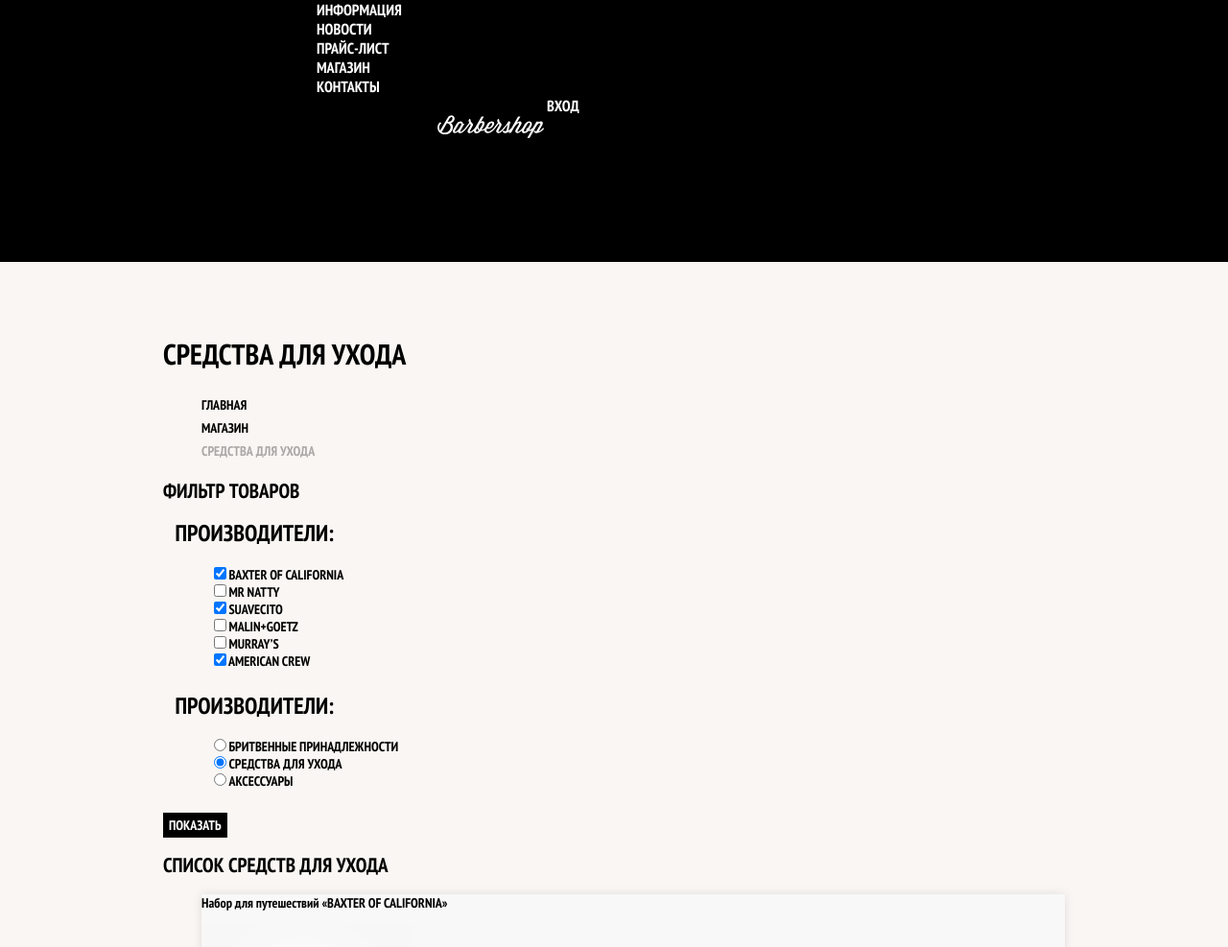
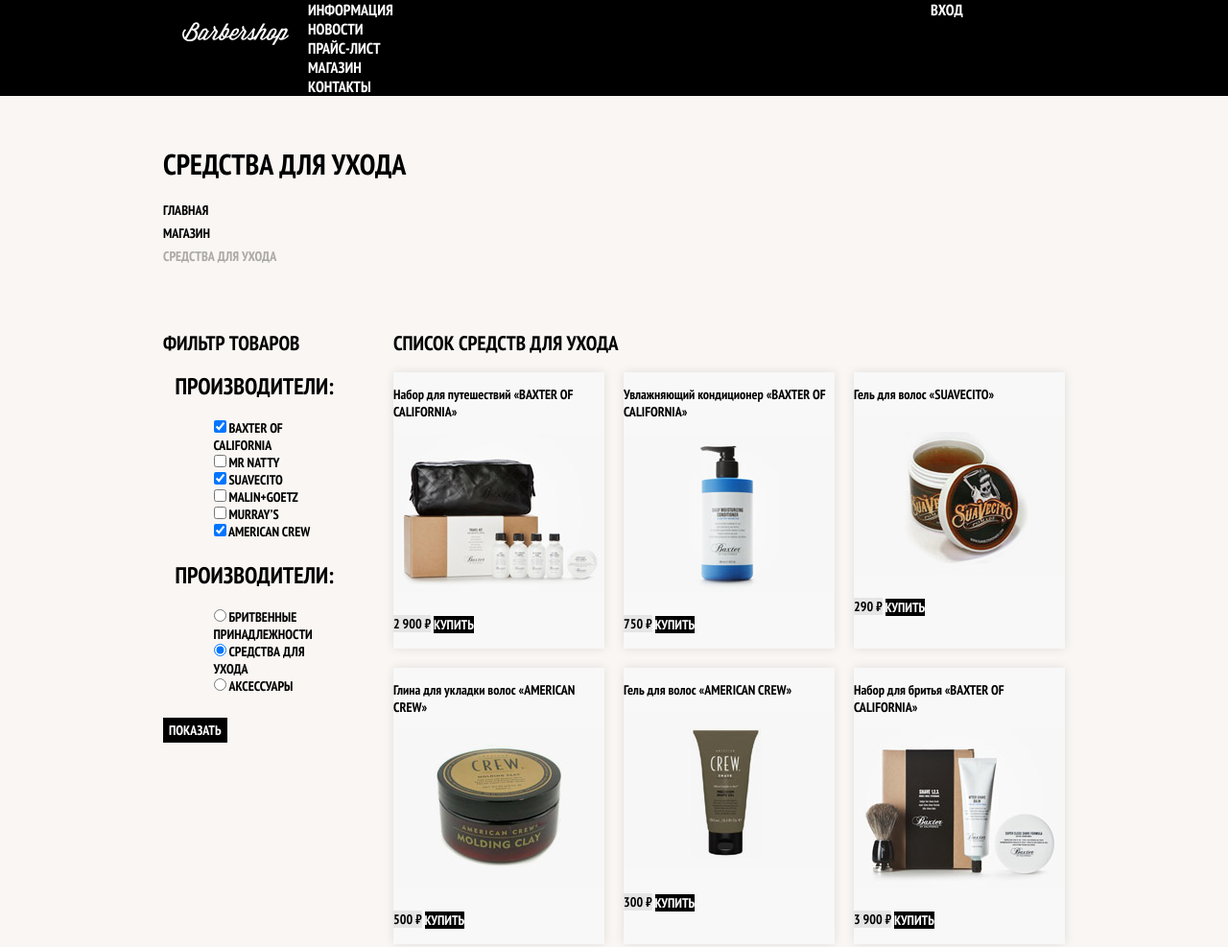
Before and after one commit to nikitadnet/barbershop, a plain HTML site: page catalog.html in a window 1280 px wide. Shown: the top 987 px of the page at 96% size. Drawn offline with Linux system fonts and the light colour scheme.

Commit message:
Добавляет сетку для станицы каталога

```diff
--- a/catalog.html
+++ b/catalog.html
@@ -11,7 +11,7 @@
 </head>
 <body class="inner-page">
   <header class="main-header">
-    <nav class="main-navigation">
+    <nav class="main-navigation container">
       <a href="index.html" class="main-header-logo">
         <img src="img/logo.svg" alt="Логотип барбершопа «Бородинский»" width="111" height="24">
       </a>
@@ -46,6 +46,7 @@
       <li><a href="#">Магазин</a></li>
       <li class="breadcrumbs-current">Средства для ухода</li>
     </ul>
+    <div class="catalog-columns">
       <section class="filters">
         <h2 class="visually-hidden">Фильтр товаров</h2>
         <form action="https://echo.htmlacademy.ru" method="get" class="filter">
@@ -98,6 +99,7 @@
           <button type="submit" class="filter-button button">Показать</button>
         </form>
       </section>
+
       <section class="catalog">
         <h2 class="visually-hidden">Список средств для ухода</h2>
         <ul class="catalog-list">
@@ -212,8 +214,12 @@
           </li>
         </ul>
       </section>
+    </div>
+
+
   </main>
   <footer class="main-footer">
+    <div class="container">
       <p class="footer-contacts">
         Барбершоп «Бородинский»<br>
         Адрес: г. Санкт-Петербург, Б. Конюшенная, д. 19/8<br>
@@ -238,6 +244,7 @@
         <b>Разработано:</b>
         <a href="https://htmlacademy.ru" class="button">HTML Academy</a>
       </p>
+    </div>
   </footer>
 
   <section class="modal modal-login">
--- a/css/main.css
+++ b/css/main.css
@@ -56,6 +56,11 @@ a {
   margin-bottom: 75px;
 }
 
+.inner-page .main-header {
+  margin-bottom: 50px;
+  background-color: #000000;
+}
+
 .main-navigation {
   display: flex;
   flex-direction: column;
@@ -68,10 +73,23 @@ a {
   background-color: #000000;
 }
 
+.inner-page .main-navigation {
+  align-items: flex-start;
+  flex-direction: row;
+}
+
 .main-header-logo {
   order: 2;
   width: 368px;
   height: 153px;
+}
+
+.inner-page .main-header-logo {
+  order: 0;
+
+  width: 111px;
+  height: 24px;
+  padding: 23px 20px;
 }
 
 .main-navigation-wrapper {
@@ -96,6 +114,10 @@ a {
   width: 140px;
   margin: 0;
   padding: 0;
+}
+
+.inner-page .user-navigation {
+  margin-left: auto;
 }
 
 .site-navigation,
@@ -199,11 +221,19 @@ a {
 }
 
 .page-title {
+  margin: 0;
+  margin-bottom: 15px;
+  padding: 0;
+
   font-size: 30px;
   line-height: 42px;
 }
 
 .breadcrumbs {
+  margin: 0;
+  padding: 0;
+  margin-bottom: 50px;
+
   list-style: none;
 }
 
@@ -218,6 +248,15 @@ a {
 
 .breadcrumbs-current {
   color: #aba9a7;
+}
+
+.catalog-columns {
+  display: flex;
+  justify-content: space-between;
+}
+
+.filters {
+  width: 180px;
 }
 
 .filter fieldset {
@@ -245,13 +284,31 @@ a {
   opacity: 0.5;
 }
 
+.catalog {
+  width: 700px;
+}
+
 .catalog-list {
+  display: flex;
+  flex-wrap: wrap;
+  padding: 0;
+  margin: 0;
+  margin-bottom: 25px;
+
   list-style: none;
 }
 
 .catalog-item {
+  width: 220px;
+  margin-bottom: 20px;
+  margin-right: 20px;
+
   background-color: #f8f8f8;
   box-shadow: 0 0 10px rgba(0, 0, 0, 0.1);
+}
+
+.catalog-item:nth-child(3n) {
+  margin-right: 0;
 }
 
 .catalog-item:hover {
@@ -285,6 +342,9 @@ a {
 }
 
 .pagination-list {
+  margin: 0;
+  padding: 0;
+
   list-style: none;
 }
 
@@ -357,6 +417,10 @@ a {
   background-image: url("../img/pattern-dark.jpg");
   background-position: 0 0;
   background-repeat: repeat;
+}
+
+.inner-page .main-footer {
+  margin-top: 45px;
 }
 
 .main-footer .container {
```
Lines whose indentation alone changed are shown as unchanged.
